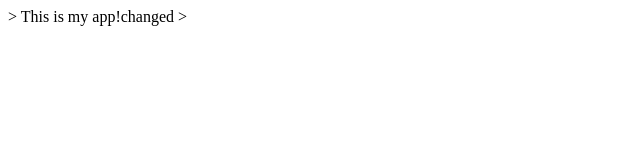
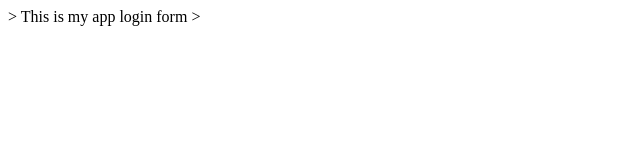
Before and after one commit to Vincent0428/Github-testing, a plain HTML site: page index.html in a window 1280 px wide. Shown: the full height of the page, 0-640 px from the left. Drawn offline with Linux system fonts and the light colour scheme.

Commit message:
login form

```diff
--- a/index.html
+++ b/index.html
@@ -4,6 +4,7 @@
     </head>
 
     <body>
-        This is my app!changed
+        This is my app
+        login form
     </body>
 </html>>
```
Also changed, not shown: log.txt (added), login.html (added).
